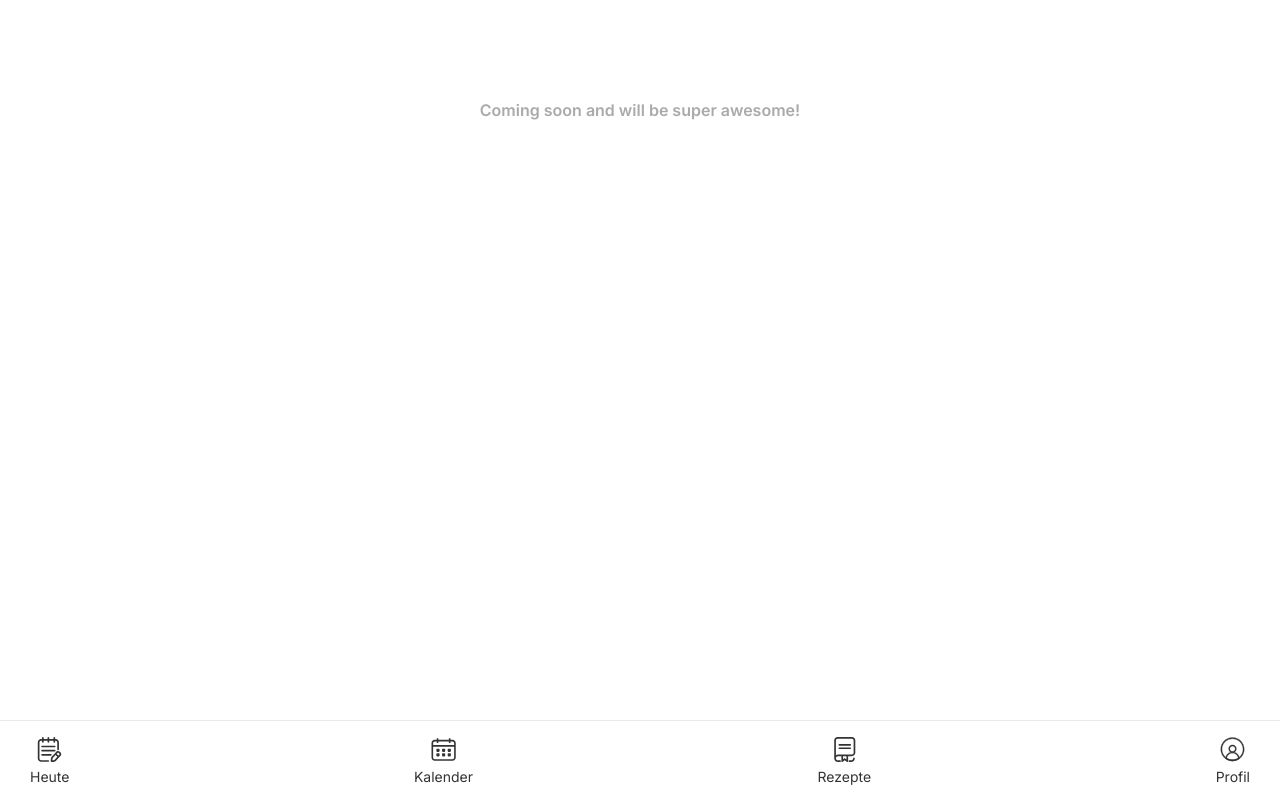
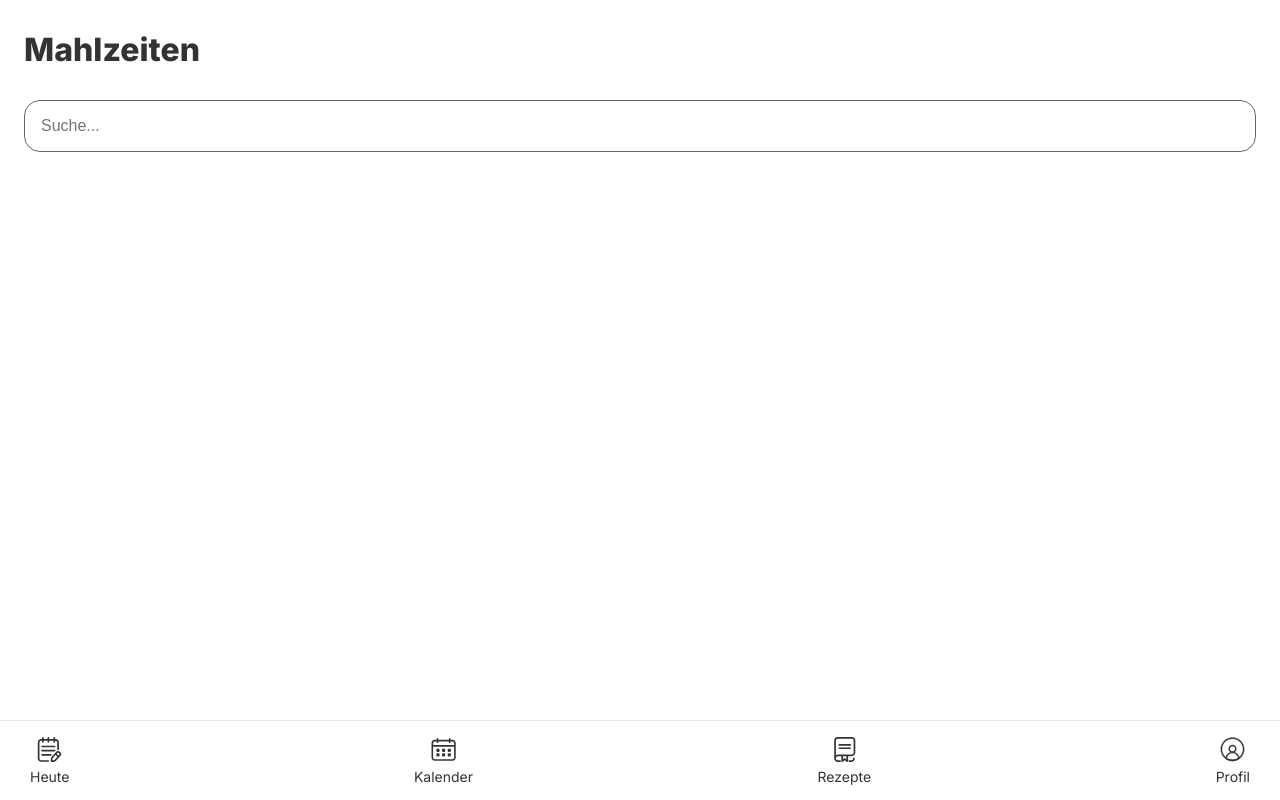
Before and after one commit to ingbeck/TrackMyMeal, a React (Vite) app in the folder frontend/: page /recipes in a window 1280 px wide. Built offline with nearby package versions, Linux system fonts and the light colour scheme; no server answers; the HTML template or start-up script is replaced by a standard one.

Commit message:
add MealsPage fetch and display meals add livesearch

```diff
--- a/frontend/src/App.tsx
+++ b/frontend/src/App.tsx
@@ -7,7 +7,7 @@ import {AppUser} from "./types/AppUser.ts";
 import {AppUserCreateDto} from "./types/AppUserCreateDto.ts";
 import HomePage from "./pages/home/HomePage.tsx";
 import CalendarPage from "./pages/calendar/CalendarPage.tsx";
-import RecipesPage from "./pages/recipes/RecipesPage.tsx";
+import MealsPage from "./pages/meals/MealsPage.tsx";
 import ProfilePage from "./pages/profile/ProfilePage.tsx";
 import LoginProcessingScreen from "./pages/LoginProcessingPage.tsx";
 import axios from "axios";
@@ -170,7 +170,9 @@ export default function App() {
                   appUser={appUser}
                   setCurrentRoute={setCurrentRoute}
                   diary={diary}/>}/>
-              <Route path={"/recipes"} element={<RecipesPage setCurrentRoute={setCurrentRoute}/>}/>
+              <Route path={"/recipes"} element={<MealsPage
+                  setCurrentRoute={setCurrentRoute}
+                  appUser={appUser}/>}/>
               <Route path={"/profile"} element={<ProfilePage
                   setCurrentRoute={setCurrentRoute}
                   appUser={appUser}
--- /dev/null
+++ b/frontend/src/pages/meals/MealsPage.tsx
@@ -0,0 +1,43 @@
+import {useEffect, useState} from "react";
+import {AppUser} from "../../types/AppUser.ts";
+import {Meal} from "../../types/Meal.ts";
+import axios from "axios";
+import SearchComponent from "../../components/SearchComponent.tsx";
+type MealsScreenProps = {
+    setCurrentRoute : (url:string) => void,
+    appUser: AppUser
+}
+export default function MealsPage(props: Readonly<MealsScreenProps>) {
+
+    const url = window.location.href;
+    const initialMeals:Meal[] = [{id:"", userId:"", name:"", mealItems:[], totalCalories: 0}]
+    const[searchText, setSearchText] = useState<string>("")
+    const[meals, setMeals] = useState<Meal[]>(initialMeals)
+
+    const filteredMeals = meals.filter((meal) => meal.name.toLowerCase().includes(searchText.toLowerCase()))
+
+    useEffect(() => {
+        if(props.appUser.id !== "") {
+            getMealsByUserId(props.appUser.id)
+        }
+    }, [props.appUser.id]);
+
+
+    useEffect(() => {
+        props.setCurrentRoute(url)
+    }, [props, url]);
+
+    function getMealsByUserId(id: string |undefined){
+        axios.get("/api/meals/"+id)
+            .then(response => setMeals(response.data))
+            .catch(error => console.log(error.message));
+    }
+
+    return (
+        <div className={"page-container"}>
+            <h1>Mahlzeiten</h1>
+            <SearchComponent handleSearchText={setSearchText}/>
+            {filteredMeals !== undefined && filteredMeals.map((meal) => <span key={meal.id}>{meal.name}</span>)}
+        </div>
+    );
+}
--- a/frontend/src/pages/recipes/RecipesPage.tsx
+++ /dev/null
@@ -1,23 +0,0 @@
-import {useEffect} from "react";
-
-type RecipesScreenProps = {
-    setCurrentRoute : (url:string) => void
-}
-export default function RecipesPage(props: Readonly<RecipesScreenProps>) {
-
-    const url = window.location.href;
-
-    useEffect(() => {
-        props.setCurrentRoute(url)
-    }, [props, url]);
-
-    return (
-        <div className={"page-container"} style={{paddingTop: 100}}>
-            <div className={"homescreen-meals"}>
-                <div className={"homescreen-meals-empty"}>
-                    <span>Coming soon and will be super awesome!</span>
-                </div>
-            </div>
-        </div>
-    );
-}
--- /dev/null
+++ b/frontend/src/types/Meal.ts
@@ -0,0 +1,21 @@
+export type Meal = {
+    id: string,
+    userId: string,
+    name: string,
+    totalCalories : number,
+    mealItems: MealItem[]
+}
+
+export type MealToSafeDto = {
+    name: string,
+    mealItems: MealItem[]
+}
+
+export type MealItem = {
+    id: string,
+    name: string,
+    amount: number,
+    unit: string,
+    calories: number,
+    energyKcal100: number
+}
```
